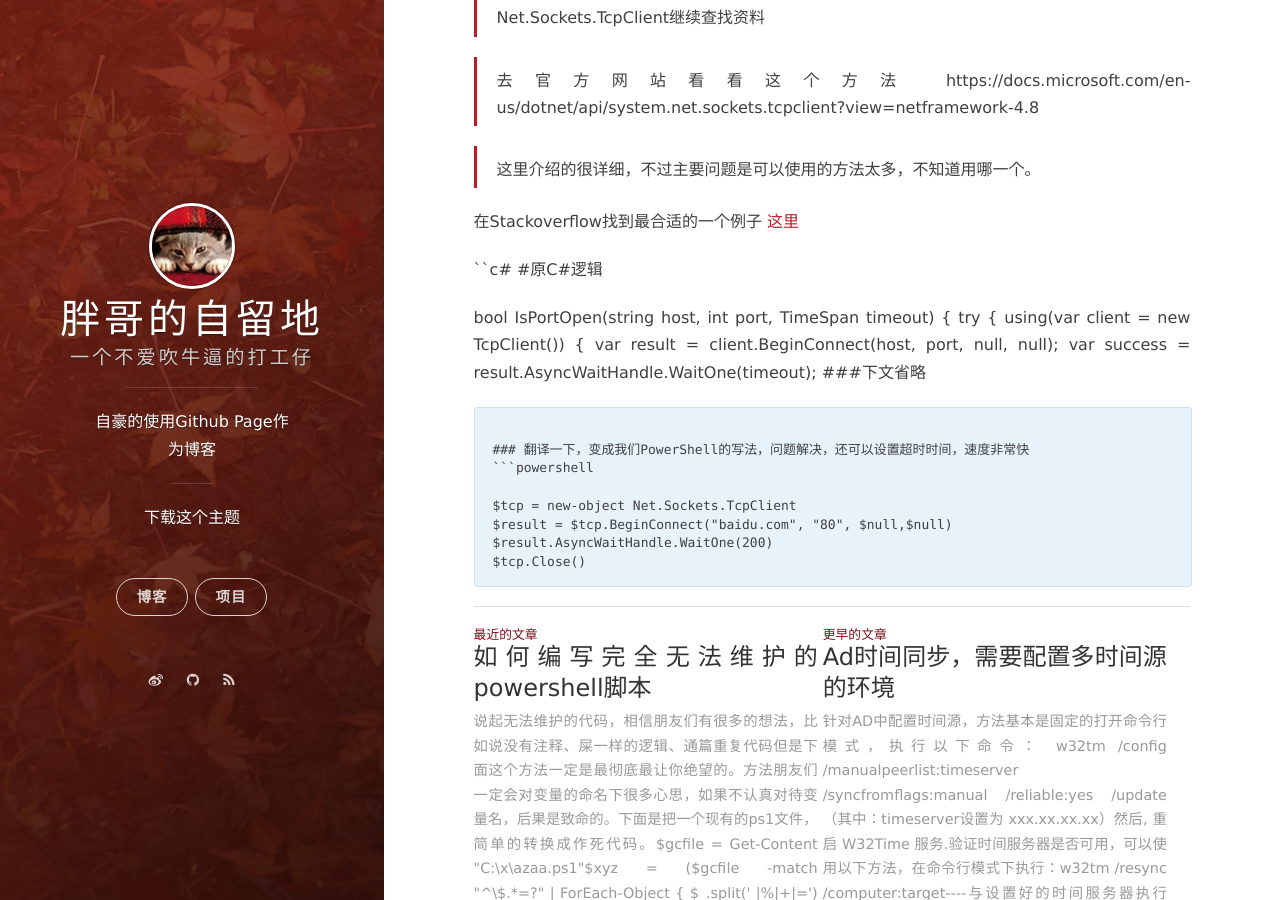
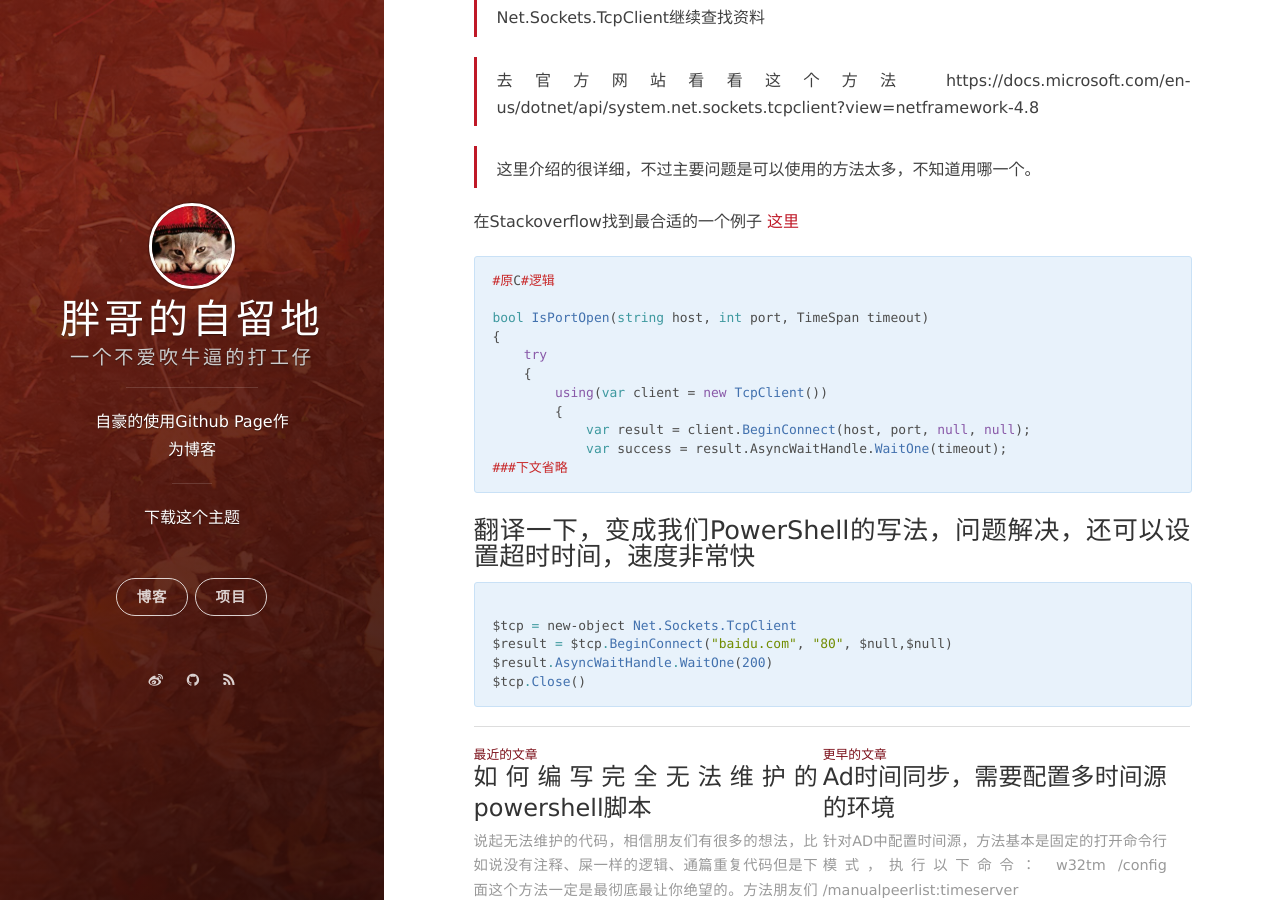
Before and after one commit to kukisama/kukisama.github.io, a Jekyll site: the page built from _posts/2019-10-24-不用Telnet，PowerShell快速ping端口.markdown, in a window 1280 px wide and 900 px high, scrolled down 754 px. Built offline with Jekyll 4.4.1, drawn with Linux system fonts in a browser that asks for light colours; nearby versions of some CDN libraries; our own code applies the rules of GitHub Pages for plain Markdown files; comment, search, counter and statistics services are not loaded.

Commit message:
Update 2019-10-24-不用Telnet，PowerShell快速ping端口.markdown

````diff
--- a/_posts/2019-10-24-不用Telnet，PowerShell快速ping端口.markdown
+++ b/_posts/2019-10-24-不用Telnet，PowerShell快速ping端口.markdown
@@ -32,7 +32,7 @@ https://docs.microsoft.com/en-us/dotnet/api/system.net.sockets.tcpclient?view=ne
 在Stackoverflow找到最合适的一个例子
 [这里](https://stackoverflow.com/questions/11837541/check-if-a-port-is-open)
 
-``c#
+```c#
 #原C#逻辑
 
 bool IsPortOpen(string host, int port, TimeSpan timeout)
````
